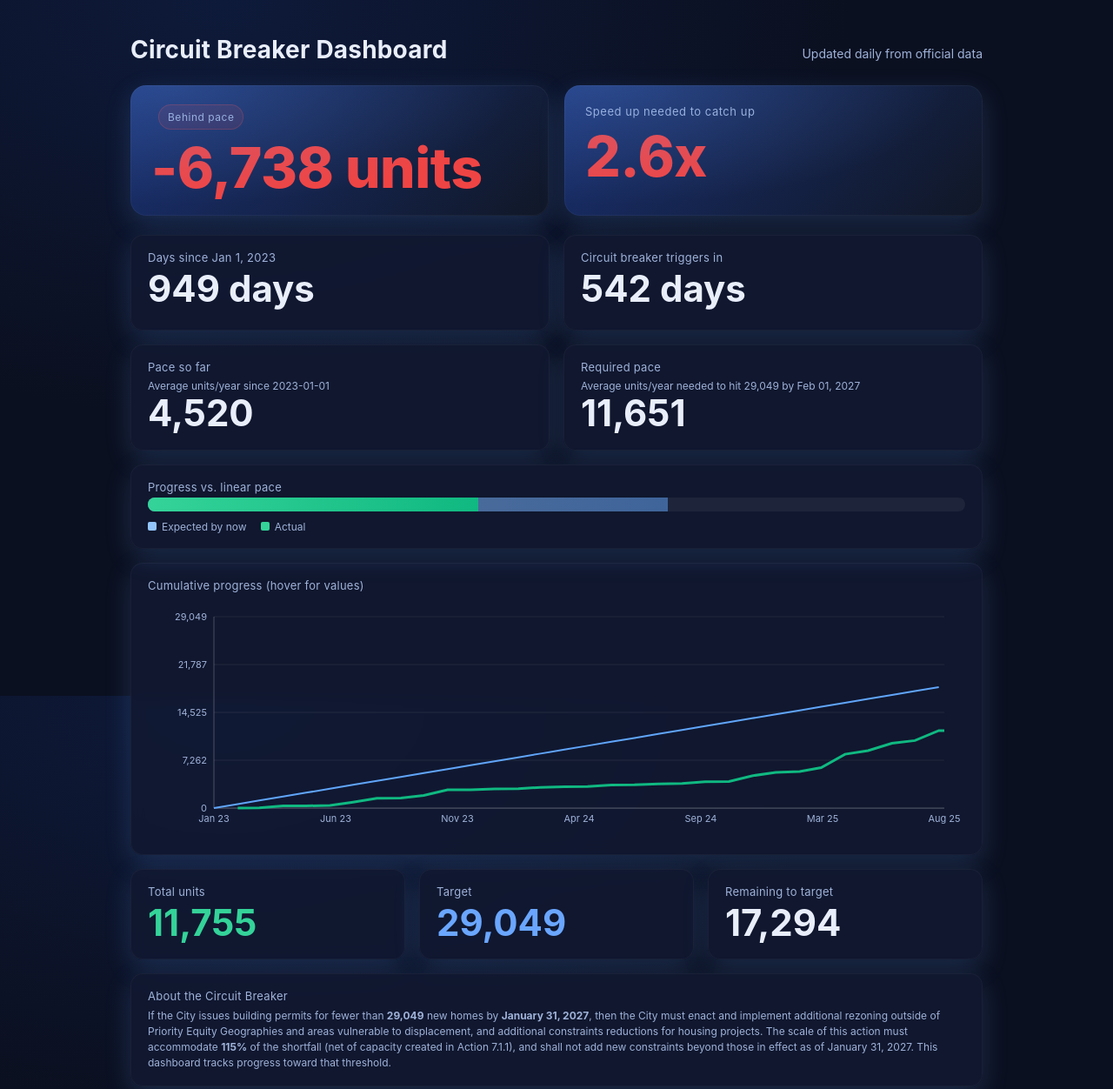
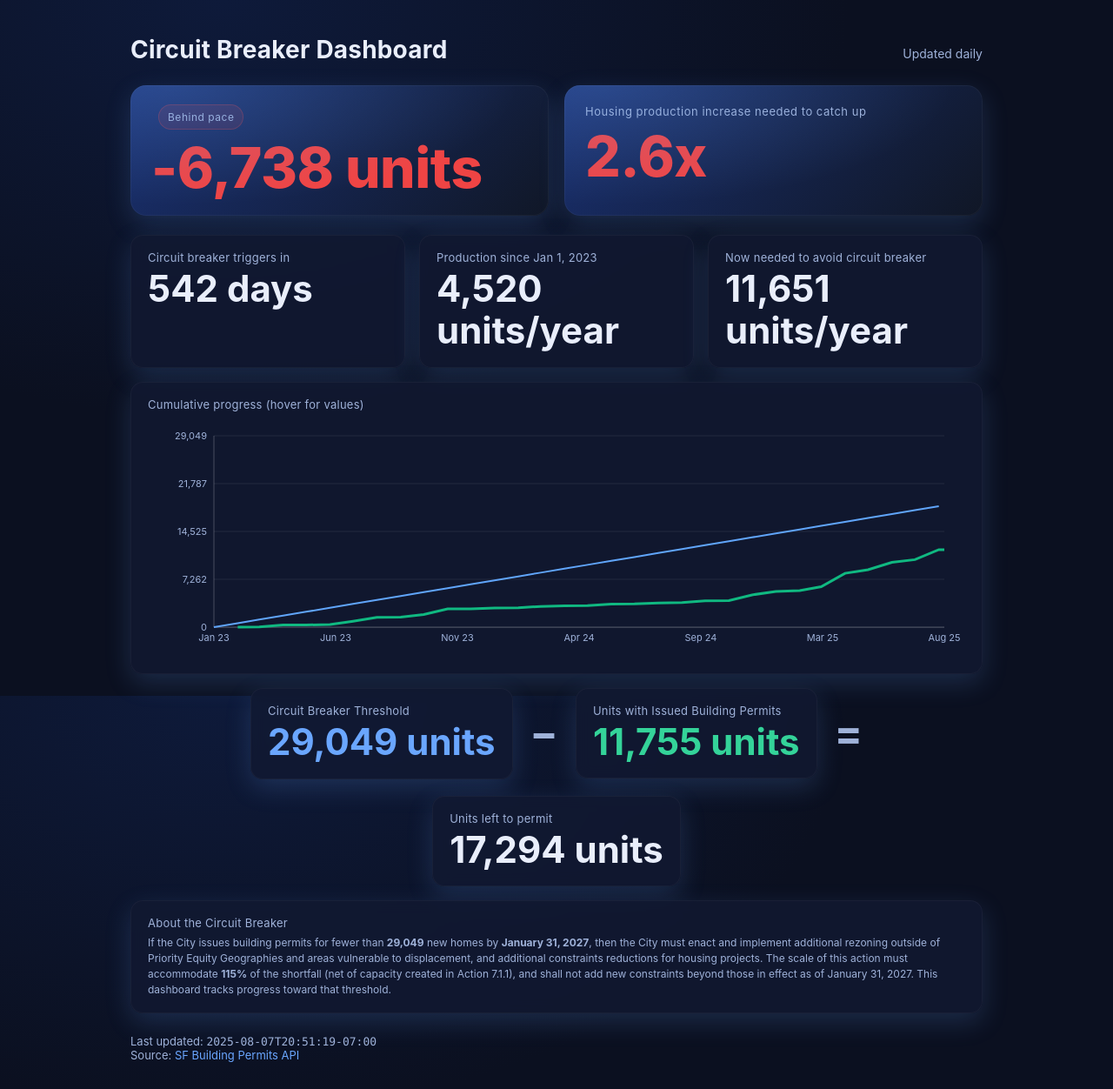
Before and after one commit to sdamerdji/circuitbreaker, a website: page index.html in a window 1280 px wide. Shown: the top 1252 px of the page at 87% size. Drawn offline with Linux system fonts and the light colour scheme.

Commit message:
improve copy

```diff
--- a/index.html
+++ b/index.html
@@ -37,16 +37,18 @@
       .pill { display: inline-block; padding: 6px 10px; border-radius: 999px; font-size: 12px; margin-left: 8px; background: rgba(255,255,255,0.08); color: var(--muted); border: 1px solid rgba(255,255,255,0.06); vertical-align: middle; }
 
       .cards { display: grid; grid-template-columns: repeat(auto-fit, minmax(260px, 1fr)); gap: 16px; }
+      .cards.equation { display: flex; align-items: center; justify-content: center; gap: 20px; flex-wrap: wrap; }
+      .equation-symbol { font-size: 48px; font-weight: 700; color: var(--muted); flex-shrink: 0; }
       .card { background: var(--card); border-radius: 14px; padding: 18px 20px; box-shadow: var(--glow); backdrop-filter: blur(8px); }
       .label { color: var(--muted); font-size: 13px; letter-spacing: 0.02em; margin-bottom: 4px; }
       .value { font-size: 42px; font-weight: 700; line-height: 1.15; }
       .value.good { color: var(--good); }
       .value.target { color: var(--accent); }
       .grid-2 { display: grid; grid-template-columns: repeat(auto-fit, minmax(260px, 1fr)); gap: 16px; margin-top: 16px; }
+      .grid-3 { display: grid; grid-template-columns: repeat(auto-fit, minmax(260px, 1fr)); gap: 16px; margin-top: 16px; }
       .small { font-size: 12px; color: var(--muted); margin-top: 6px; }
       .bad { color: var(--bad); }
       .accent { color: var(--accent); }
-      .progress-card { margin-top: 16px; position: relative; z-index: 5; }
       .progress { height: 16px; background: rgba(255,255,255,0.06); border-radius: 999px; overflow: hidden; position: relative; }
       .progress .bar { position: absolute; top: 0; left: 0; height: 100%; transition: width 0.7s ease; }
       .bar.actual { background: linear-gradient(90deg, #34d399 0%, #10b981 100%); }
@@ -76,7 +78,7 @@
     <div class="container">
       <header>
         <h1>Circuit Breaker Dashboard</h1>
-        <div class="subtitle">Updated daily from official data</div>
+        <div class="subtitle">Updated daily</div>
       </header>
 
       <section class="hero">
@@ -85,50 +87,28 @@
           <div id="hero-pace-delta" class="hero-value">—</div>
         </div>
         <div class="hero-card">
-          <div class="hero-label">Speed up needed to catch up</div>
+          <div class="hero-label">Housing production increase needed to catch up</div>
           <div id="hero-multiplier" class="hero-value">—</div>
         </div>
       </section>
 
-
-
-      <div class="grid-2">
+      <div class="grid-3">
         <div class="card">
-            <div class="label">Days since Jan 1, 2023</div>
-            <div id="days-so-far" class="value">—</div>
+            <div class="label">Circuit breaker triggers in</div>
+            <div id="days-remaining" class="value">—</div>
+            <div id="deadline-note" class="small"></div>
           </div>
         <div class="card">
-          <div class="label">Circuit breaker triggers in</div>
-          <div id="days-remaining" class="value">—</div>
-          <div id="deadline-note" class="small"></div>
-        </div>
-
-      </div>
-
-      <div class="grid-2">
-        <div class="card">
-          <div class="label">Pace so far</div>
-          <div class="small">Average units/year since 2023-01-01</div>
+          <div class="label">Production since Jan 1, 2023</div>
           <div id="pace-so-far" class="value">—</div>
         </div>
         <div class="card">
-          <div class="label">Required pace</div>
-          <div id="pace-required-note" class="small">Units/year needed to hit 29,049</div>
+          <div class="label">Now needed to avoid circuit breaker</div>
           <div id="pace-required" class="value">—</div>
         </div>
       </div>
 
-      <div class="card progress-card">
-        <div class="label">Progress vs. linear pace</div>
-        <div class="progress" aria-label="Progress">
-          <div id="bar-expected" class="bar expected" style="width:0%"></div>
-          <div id="bar-actual" class="bar actual" style="width:0%"></div>
-        </div>
-        <div class="progress-legend">
-          <span class="legend-item"><span class="legend-swatch" style="background:#93c5fd"></span>Expected by now</span>
-          <span class="legend-item"><span class="legend-swatch" style="background:#34d399"></span>Actual</span>
-        </div>
-      </div>
+
 
       <div class="card chart-card">
         <div class="label">Cumulative progress (hover for values)</div>
@@ -144,17 +124,19 @@
           <div id="tooltip" class="tooltip" style="display:none"></div>
         </div>
       </div>
-      <div class="cards" style="margin-top:16px">
+      <div class="cards equation" style="margin-top:16px">
         <div class="card">
-          <div class="label">Total units</div>
+            <div class="label">Circuit Breaker Threshold</div>
+            <div id="target" class="value target">29,049</div>
+          </div>
+        <div class="equation-symbol">−</div>
+        <div class="card">
+          <div class="label">Units with Issued Building Permits</div>
           <div id="total" class="value good">—</div>
         </div>
+        <div class="equation-symbol">=</div>
         <div class="card">
-          <div class="label">Target</div>
-          <div id="target" class="value target">29,049</div>
-        </div>
-        <div class="card">
-          <div class="label">Remaining to target</div>
+          <div class="label">Units left to permit</div>
           <div id="remaining" class="value">—</div>
         </div>
       </div>
@@ -195,17 +177,14 @@
         const updatedEl = document.getElementById('updated');
         const targetEl = document.getElementById('target');
         const daysRemainingEl = document.getElementById('days-remaining');
-        const daysSoFarEl = document.getElementById('days-so-far');
         const paceSoFarEl = document.getElementById('pace-so-far');
         const paceReqEl = document.getElementById('pace-required');
         const deadlineNoteEl = document.getElementById('deadline-note');
         const heroPaceDeltaEl = document.getElementById('hero-pace-delta');
         const heroStateEl = document.getElementById('hero-state');
         const heroMultiplierEl = document.getElementById('hero-multiplier');
-        const barExpectedEl = document.getElementById('bar-expected');
-        const barActualEl = document.getElementById('bar-actual');
-        const paceReqNoteEl = document.getElementById('pace-required-note');
-        targetEl.textContent = formatNumber(TARGET);
+
+        targetEl.textContent = formatNumber(TARGET) + ' units';
 
         try {
           const res = await fetch(totalsUrl, { cache: 'no-cache' });
@@ -214,8 +193,8 @@
           const total = Number(data?.units_built_since_2023_01_01 ?? 0);
           const retrievedAt = new Date(data?.last_updated ?? Date.now());
           const remaining = Math.max(TARGET - total, 0);
-          totalEl.textContent = formatNumber(total);
-          remainingEl.textContent = formatNumber(remaining);
+          totalEl.textContent = formatNumber(total) + ' units';
+          remainingEl.textContent = formatNumber(remaining) + ' units';
           updatedEl.textContent = data?.last_updated ?? '—';
 
           const msElapsed = Math.max(0, retrievedAt - START);
@@ -224,7 +203,6 @@
           const daysLeft = msLeft / 86400000;
           daysRemainingEl.textContent = Math.floor(daysLeft) + ' days';
           deadlineNoteEl.textContent = daysLeft <= 0 ? 'Past deadline window' : '';
-          daysSoFarEl.textContent = Math.floor(daysElapsed) + ' days';
 
           const expectedByNow = TARGET * (msElapsed / Math.max(1, DEADLINE - START));
           const aheadBehind = Math.round(total - expectedByNow);
@@ -241,53 +219,23 @@
           const paceSoFar = yearsElapsed > 0 ? total / yearsElapsed : 0; // units/year
           const paceRequired = yearsLeft > 0 ? remaining / yearsLeft : (remaining > 0 ? Infinity : 0); // units/year
           const multiplier = paceSoFar > 0 ? (paceRequired / paceSoFar) : (paceRequired === 0 ? 0 : Infinity);
-          paceSoFarEl.textContent = paceSoFar === 0 ? '0' : formatDecimal(paceSoFar, 0);
-          paceReqEl.textContent = Number.isFinite(paceRequired) ? formatDecimal(paceRequired, 0) : '∞';
+          paceSoFarEl.textContent = paceSoFar === 0 ? '0' : formatDecimal(paceSoFar, 0)  + ' units/year';
+          paceReqEl.textContent = Number.isFinite(paceRequired) ? formatDecimal(paceRequired, 0) + ' units/year' : '∞';
           heroMultiplierEl.textContent = (Number.isFinite(multiplier) ? formatDecimal(multiplier, 1) : '∞') + 'x';
           heroMultiplierEl.classList.toggle('good', multiplier <= 1);
           heroMultiplierEl.classList.toggle('bad', multiplier > 1);
 
-          const pctExpected = Math.max(0, Math.min(100, (expectedByNow / TARGET) * 100));
-          const pctActual = Math.max(0, Math.min(100, (total / TARGET) * 100));
-          barExpectedEl.style.width = `${pctExpected}%`;
-          barActualEl.style.width = `${pctActual}%`;
-          // Update deadline in required pace note
-          try {
-            const dl = DEADLINE.toLocaleDateString('en-US', { year: 'numeric', month: 'short', day: '2-digit' });
-            paceReqNoteEl.textContent = `Average units/year needed to hit 29,049 by ${dl}`;
-          } catch {}
+
 
           // Build interactive line chart from monthly series
           buildChart({ total, retrievedAt });
 
-          // Hover for progress bar (show current expected vs actual)
-          const progressEl = document.querySelector('.progress-card .progress');
-          let progressTip = document.getElementById('progressTooltip');
-          if (!progressTip) {
-            progressTip = document.createElement('div');
-            progressTip.id = 'progressTooltip';
-            progressTip.className = 'tooltip';
-            progressTip.style.display = 'none';
-            progressEl.parentElement.appendChild(progressTip);
-          }
-          const expectedNow = Math.round(expectedByNow);
-          function onProgressMove(ev){
-            progressTip.style.display = 'block';
-            progressTip.innerHTML = `<div class="t-title">Now</div>
-              <div><span class="legend-dot" style="background:#34d399"></span>Actual: <strong>${formatNumber(total)}</strong></div>
-              <div><span class="legend-dot" style="background:#60a5fa"></span>Expected: <strong>${formatNumber(expectedNow)}</strong></div>`;
-            progressTip.style.left = `${ev.clientX}px`;
-            progressTip.style.top = `${ev.clientY - 10}px`;
-          }
-          function onProgressLeave(){ progressTip.style.display='none'; }
-          progressEl.addEventListener('mousemove', onProgressMove);
-          progressEl.addEventListener('mouseleave', onProgressLeave);
+
         } catch (err) {
           totalEl.textContent = 'N/A';
           remainingEl.textContent = 'N/A';
           updatedEl.textContent = '—';
           daysRemainingEl.textContent = '—';
-          daysSoFarEl.textContent = '—';
           paceSoFarEl.textContent = '—';
           paceReqEl.textContent = '—';
           heroPaceDeltaEl.textContent = '—';
```
